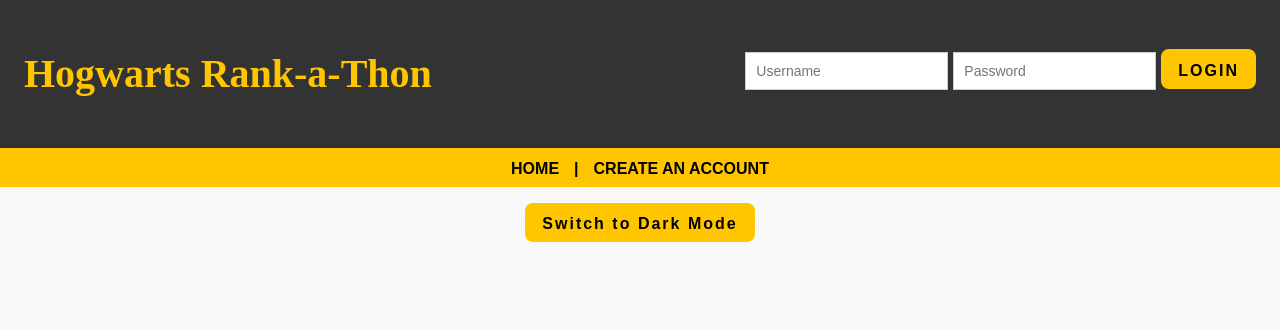
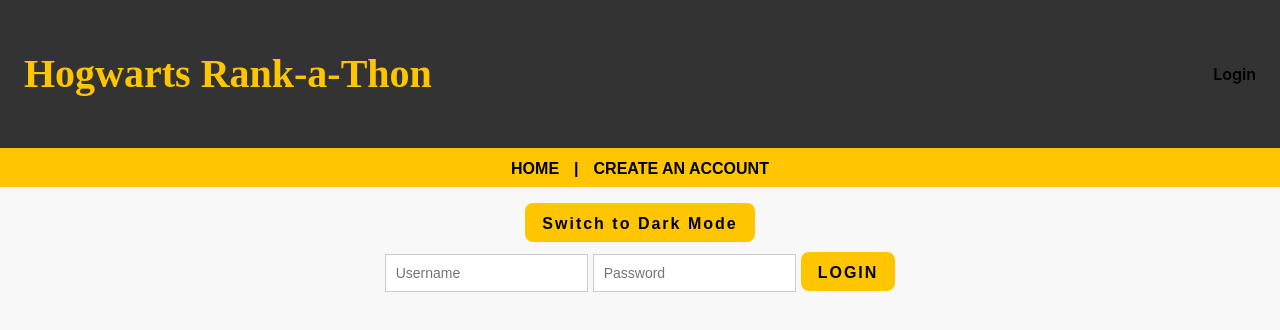
Before and after one commit to CoffeeCam/Capstone, a React (Vite) app: page /login in a window 1280 px wide. Shown: the top 330 px of the page. Built offline with nearby package versions, Linux system fonts and the light colour scheme; a web font is replaced by a local one.

Commit message:
setToken and token usestate added in login signup nav & homeTest file

```diff
--- a/src/client/App.jsx
+++ b/src/client/App.jsx
@@ -2,13 +2,15 @@
 import React, { useState, useEffect } from 'react';
 import NavBar from './components/NavBar.jsx';
 import HomeTest from './components/HomeTest.jsx';
+import Login from './components/Login.jsx';
+import Logout from './components/Logout.jsx'
 import SignupPage from '/src/client/components/SignupPage.jsx';
 import './App.css';
 import { Routes, Route } from 'react-router-dom';
 
 const App = () => {
   const [isDarkMode, setDarkMode] = useState(false);
-
+  const [token,setToken]=useState(null);
   useEffect(() => {
     document.body.classList.toggle('dark-mode', isDarkMode);
     document.body.classList.toggle('light-mode', !isDarkMode);
@@ -20,14 +22,16 @@ const App = () => {
 
   return (
     <div>
-      <NavBar />
+      <NavBar token={token}/>
       <div className={`main-content ${isDarkMode ? 'dark-mode' : 'light-mode'}`}>
         <button onClick={toggleDarkMode}>
         Switch to {isDarkMode ? 'Light' : 'Dark'} Mode
         </button>
         <Routes>
-          <Route path='/' element={<HomeTest />} />
-          <Route path='/signup' element={<SignupPage />} />
+          <Route path='/' element={<HomeTest token={token} setToken={setToken}/>} />
+          <Route path='/signup' element={<SignupPage token={token} setToken={setToken}/>} />
+           <Route path='/login' element={<Login token={token} setToken={setToken}/>} />
+           <Route path='/logout' element={<Logout token={token} setToken={setToken}/>} />
         </Routes>
       </div>
     </div>
--- a/src/client/components/HomeTest.jsx
+++ b/src/client/components/HomeTest.jsx
@@ -1,7 +1,7 @@
 import React, { useState, useEffect } from 'react';
 import ReviewForm from './ReviewForm';
 
-const HomeTest = () => {
+const HomeTest = ({token,setToken}) => {
   const [categoryList, setCategoryList] = useState([]);
   const [searchQuery, setSearchQuery] = useState('');
   const [loading, setLoading] = useState(false);
@@ -117,8 +117,11 @@ console.log(categoryData)
                           {category.firstname} {category.lastname} <br/>
                           {category.role} <br/>
                           {category.summary} <br/>
-                          <button onClick={() => handleCharacterClick(category)}>Start Review</button>
-                          {selectedCharacter && selectedCharacter.id === category.id && (
+
+
+                          {token&&
+                          <button onClick={() => handleCharacterClick(category)}>Start Review</button>}
+                           {selectedCharacter && selectedCharacter.id === category.id && (
                   <ReviewForm selectedCharacter={selectedCharacter} onSubmitReview={handleSubmitReview} />
                 )}
                         </div>
--- a/src/client/components/Login.jsx
+++ b/src/client/components/Login.jsx
@@ -1,6 +1,6 @@
 import React, { useState } from 'react';
 
-const Login = () => {
+const Login = ({token,setToken}) => {
   const [username, setUsername] = useState('');
   const [password, setPassword] = useState('');
   const [errorMessage, setErrorMessage] = useState('');
@@ -35,6 +35,8 @@ const Login = () => {
       if (response.ok) {
         const data = await response.json();
         console.log('Login successful!', data.message);
+        const token=data.token;
+        setToken(token);
         setSuccessMessage(data.message);
         setErrorMessage('');
         setIsLoggedIn(true);
@@ -63,6 +65,8 @@ const Login = () => {
     setSuccessMessage('');
     setUsername('');
     setPassword('');
+    localStorage.setItem('token',null);
+
   };
 
   return (
--- /dev/null
+++ b/src/client/components/Logout.jsx
@@ -0,0 +1,6 @@
+import React, { useState } from 'react';
+
+const Logout = ({token,setToken}) => {
+ setToken(null);
+}
+export default Logout;
--- a/src/client/components/NavBar.jsx
+++ b/src/client/components/NavBar.jsx
@@ -3,13 +3,12 @@ import Login from './Login.jsx';
 import NavLinks from './NavLinks.jsx';
 import { Link } from 'react-router-dom';
 
-const NavBar = () => {
+const NavBar = ({token}) => {
   return (
     <>
     <div className="navbar">
       <h1>Hogwarts Rank-a-Thon</h1>
-
-      <Login />
+      {(token)?(<Link to="/logout"> Logout</Link>):(<Link to="/login"> Login</Link>)}
     </div>
     <div>
       <NavLinks />
--- a/src/client/components/ReviewForm.jsx
+++ b/src/client/components/ReviewForm.jsx
@@ -19,7 +19,7 @@ const gradeOptions = [
 ];
 
 function ReviewForm() {
-  const [name, setName] = useState('');
+
   const [grade, setGrade] = useState('');
   const [writtenReview, setWrittenReview] = useState('');
 
@@ -30,7 +30,7 @@ function ReviewForm() {
     console.log('Review submitted:', { name, grade, writtenReview });
 
     // Reset the form fields after submission
-    setName('');
+
     setGrade('');
     setWrittenReview('');
   };
@@ -40,14 +40,8 @@ function ReviewForm() {
       <h2>Submit a Review</h2>
       <form onSubmit={handleSubmit}>
         <div>
-          <label htmlFor="name">Name:</label>
-          <input
-            type="text"
-            id="name"
-            value={name}
-            onChange={(e) => setName(e.target.value)}
-            required
-          />
+
+
         </div>
         <div>
           <label>Grade:</label>
--- a/src/client/components/SignupPage.jsx
+++ b/src/client/components/SignupPage.jsx
@@ -1,6 +1,6 @@
 import React, { useState } from 'react';
 
-function SignupPage() {
+function SignupPage({token,setToken}) {
     // State variables to store user input
     const [email, setEmail] = useState('');
     const [password, setPassword] = useState('');
@@ -35,6 +35,7 @@ function SignupPage() {
         if (response.ok) {
           const data = await response.json();
           console.log('Registration successful!', data);
+          setToken(data.token);
           setIsRegistrationSuccessful(true);
   setSuccessMessage(`Registration successful! You have been sorted into ${selectedHouse}.`);
         } else {
```
